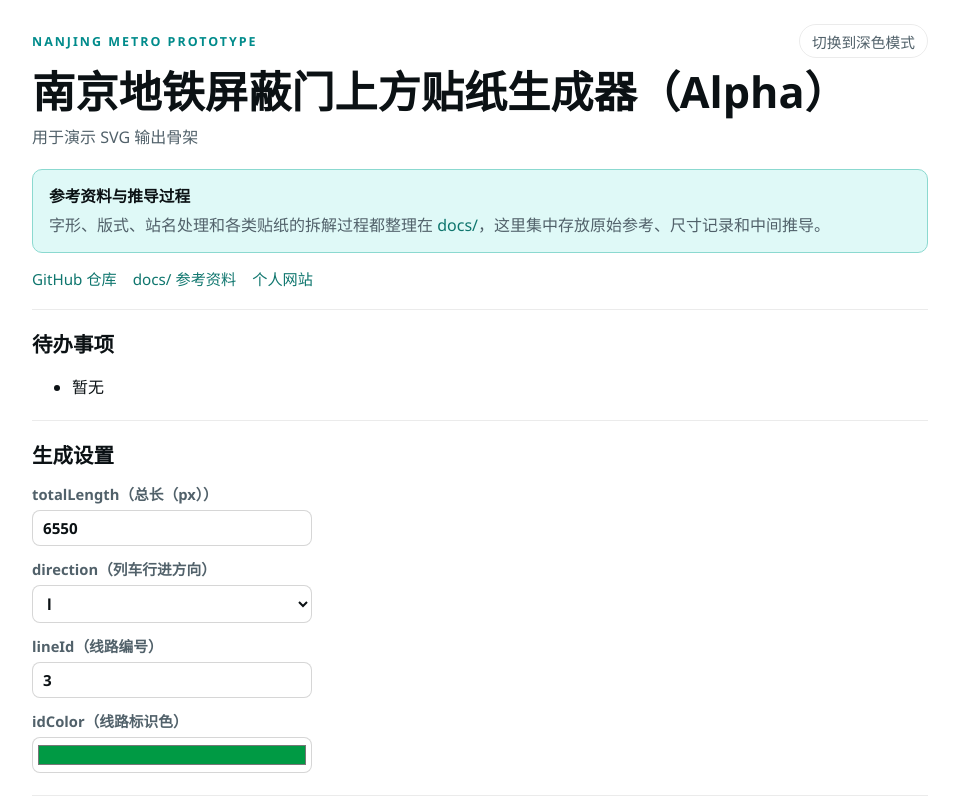
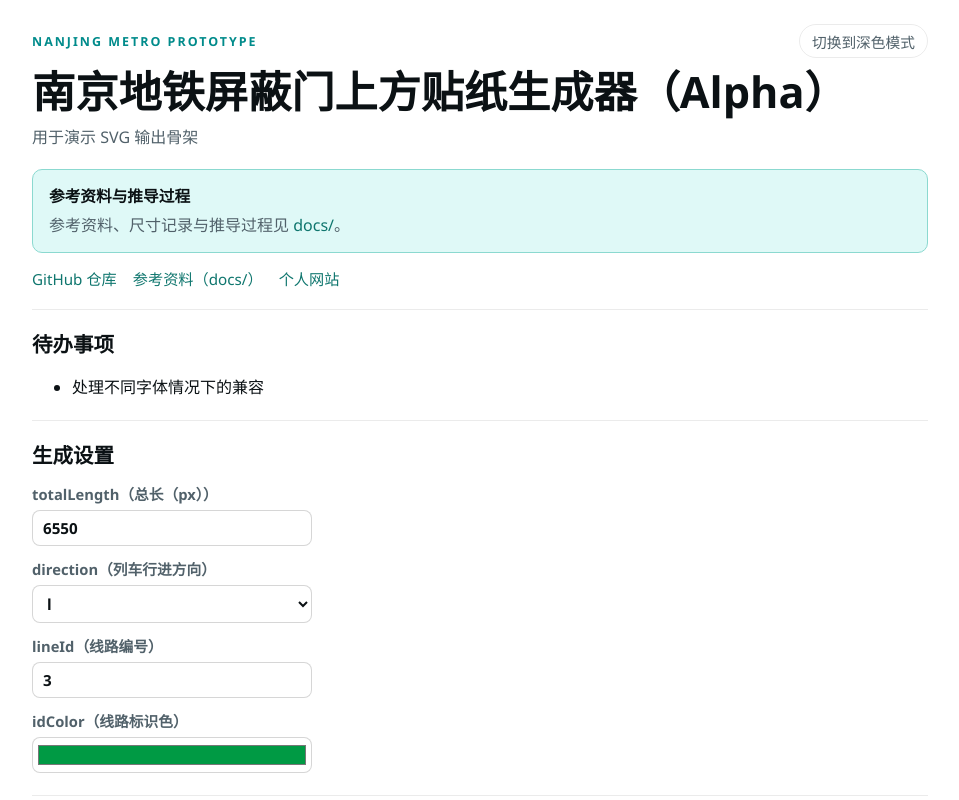
Before and after one commit to Unnamed2964/njmetro-railmap-creator, a React (Vite) app: page / in a window 1280 px wide. Shown: the top 800 px of the page, without its empty margins (160-1119 px from the left). Built offline with nearby package versions, Linux system fonts and the light colour scheme.

Commit message:
docs: add "处理不同字体情况下的兼容" todo item

```diff
--- a/src/App.tsx
+++ b/src/App.tsx
@@ -184,12 +184,12 @@ function App() {
         <div className="docs-callout">
           <strong>参考资料与推导过程</strong>
           <p>
-            字形、版式、站名处理和各类贴纸的拆解过程都整理在
+            参考资料、尺寸记录与推导过程见
             {' '}
             <a href={docsReferenceUrl} target="_blank" rel="noreferrer">
               docs/
             </a>
-            ，这里集中存放原始参考、尺寸记录和中间推导。
+            。
           </p>
         </div>
         <div className="inline-links" aria-label="外部链接">
@@ -197,7 +197,7 @@ function App() {
             GitHub 仓库
           </a>
           <a href={docsReferenceUrl} target="_blank" rel="noreferrer">
-            docs/ 参考资料
+            参考资料（docs/）
           </a>
           <a href="https://umamichi.moe/" target="_blank" rel="noreferrer">
             个人网站
@@ -208,7 +208,7 @@ function App() {
       <section className="panel">
         <h2>待办事项</h2>
         <ul>
-          <li>暂无</li>
+          <li>处理不同字体情况下的兼容</li>
         </ul>
       </section>
 
```
Also changed, not shown: 1 other file (tests, documents, lock files or other folders).
